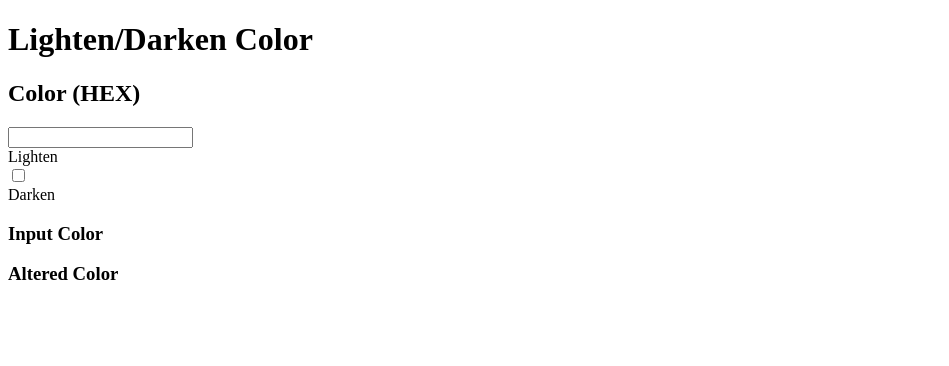
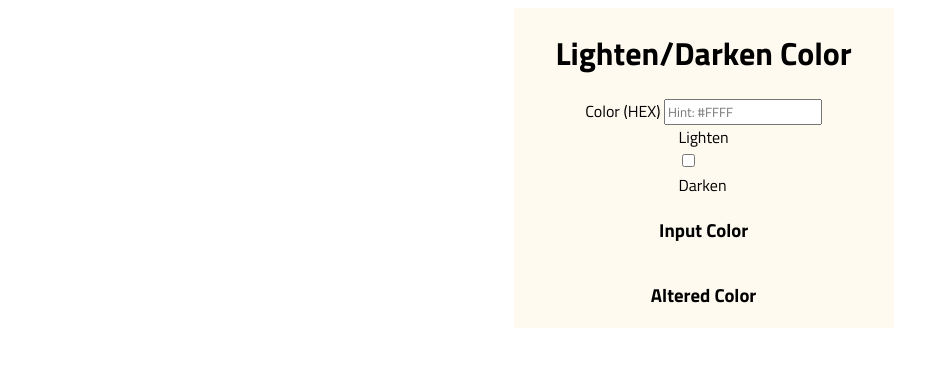
Before and after one commit to j-guerreiro/js-color-tool, a plain HTML site: page index.html in a window 1280 px wide. Shown: the whole page, without its empty margins (0-949 px from the left). Drawn offline with Linux system fonts and the light colour scheme.

Commit message:
Centralize app container on desktop screens

```diff
--- a/css/index.css
+++ b/css/index.css
@@ -0,0 +1,19 @@
+@import url('https://fonts.googleapis.com/css2?family=Orbitron:wght@400;700&family=Pixelify+Sans:wght@400;500&family=Roboto+Mono&family=Rubik:ital,wght@0,300;0,400;0,600;1,300;1,400&family=Titillium+Web:wght@200;400;700&display=swap');
+
+* {
+  font-family: 'Titillium Web', Arial, Helvetica, sans-serif;
+}
+
+.app-container {
+  align-items: center;
+  background-color: floralwhite;
+  display: flex;
+  flex-direction: column;
+}
+
+@media screen and (min-width: 1024px) {
+  .app-container {
+    width: 380px;
+    margin: 0 40%;
+  }
+}
--- a/index.html
+++ b/index.html
@@ -13,10 +13,10 @@
     <div class="app-container">
       <h1>Lighten/Darken Color</h1>
 
-      <div class="color-input">
-        <h2>Color (HEX)</h2>
-        <input class="hex-input"></input>
-      </div>
+      <label class="color-input-label">
+        Color (HEX)
+        <input class="color-input" id="your-name" type="text" placeholder="Hint: #FFFF" />
+      </label>
 
       <div class="switcher">
         <div class="lighten">Lighten</div>
```
